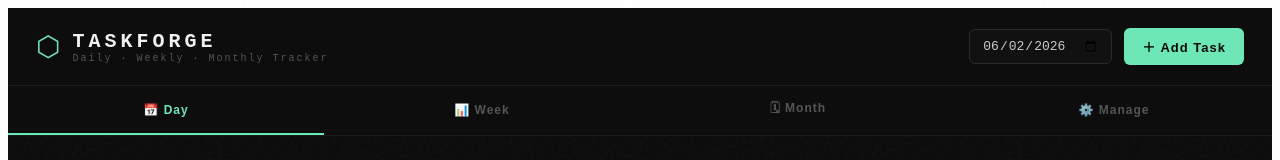
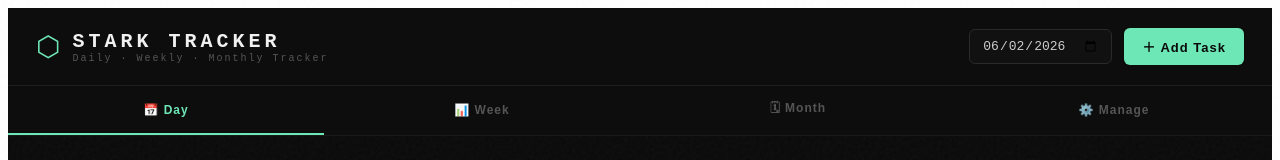
Before and after one commit to stark-ashish69/ashish-tracker, a React (Vite) app: page / in a window 1280 px wide. Shown: the top 160 px of the page. Built offline with nearby package versions, Linux system fonts and the light colour scheme.

Commit message:
Update App.jsx

```diff
--- a/App.jsx
+++ b/App.jsx
@@ -135,7 +135,7 @@ export default function App() {
         <div style={S.headerLeft}>
           <span style={S.logo}>⬡</span>
           <div>
-            <div style={S.appName}>TASKFORGE</div>
+            <div style={S.appName}>STARK TRACKER</div>
             <div style={S.appSub}>Daily · Weekly · Monthly Tracker</div>
           </div>
         </div>
```
